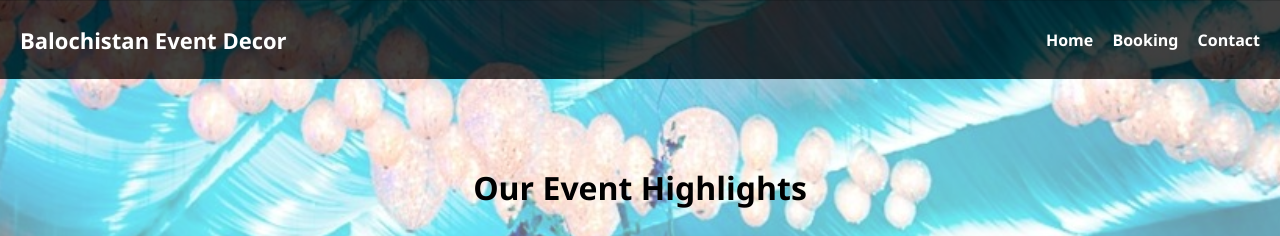
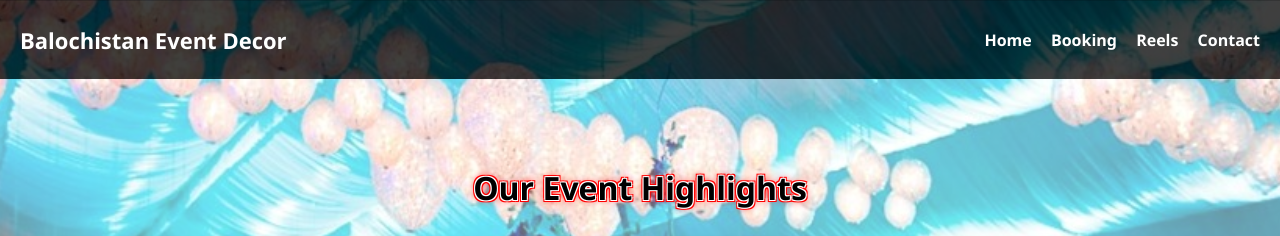
Before and after one commit to decoristan/decoristan, a plain HTML site: page gallary.html in a window 1280 px wide. Shown: the top 236 px of the page. Drawn offline with Linux system fonts and the light colour scheme.

Commit message:
gallary.html

```diff
--- a/gallary.html
+++ b/gallary.html
@@ -59,7 +59,22 @@
   margin-bottom: 20px;
   position: relative;
   z-index: 1;
-      color: #000;
+  color: #000; /* core black text */
+  text-shadow:
+    /* thin white highlight */
+    -1px -1px 0 #fff,
+    1px -1px 0 #fff,
+    -1px 1px 0 #fff,
+    1px 1px 0 #fff,
+
+    /* thicker red outline */
+    -2px -2px 0 #ff0000,
+    2px -2px 0 #ff0000,
+    -2px 2px 0 #ff0000,
+    2px 2px 0 #ff0000,
+
+    /* soft red glow */
+    0 0 8px #ff0000;
 }
 
     .gallery-images {
@@ -98,6 +113,7 @@
     <nav>
       <a href="index.html">Home</a>
       <a href="booking.html">Booking</a>
+      <a href="reels.html" class="btn">Reels</a>
      <a href="https://wa.me/923218547399" target="_blank">Contact</a>
 
     </nav>
```
Lines whose indentation alone changed are shown as unchanged.
